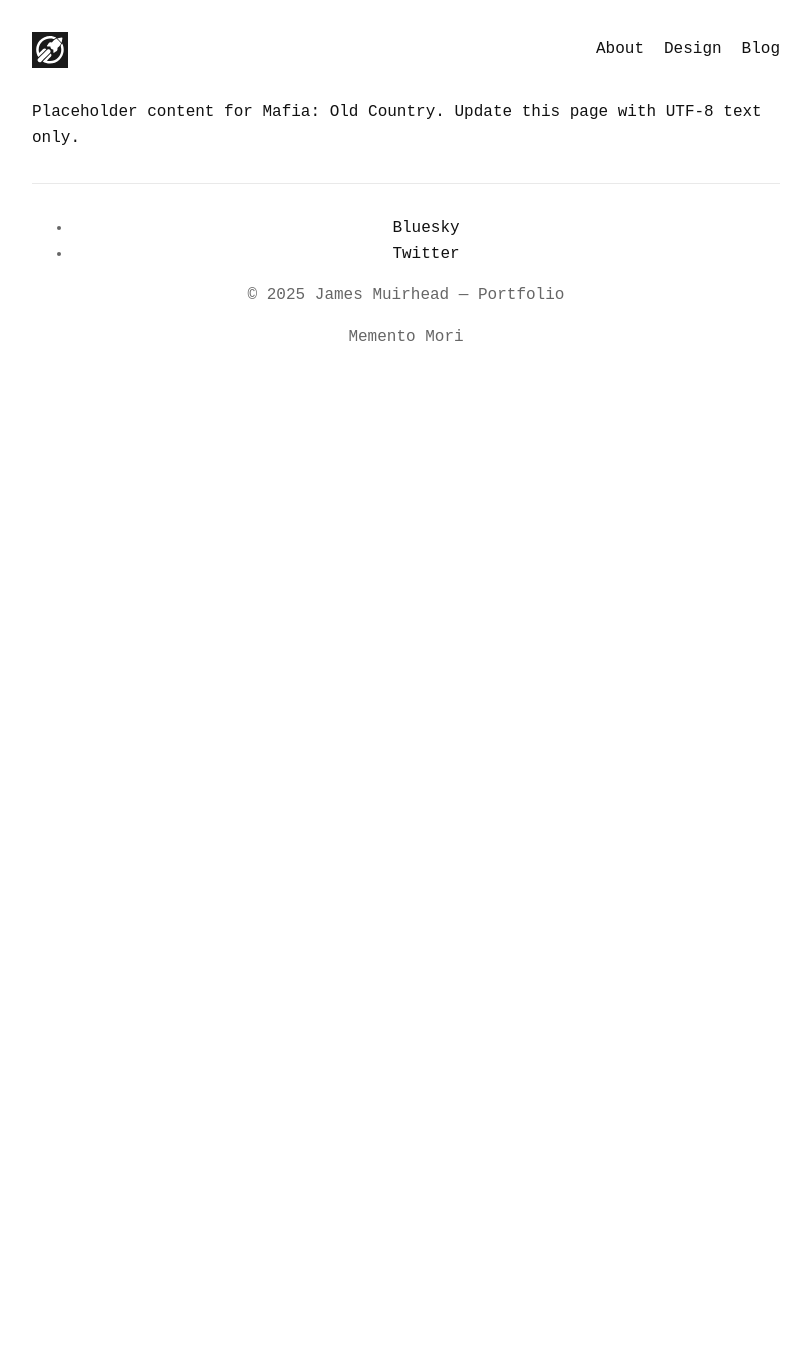
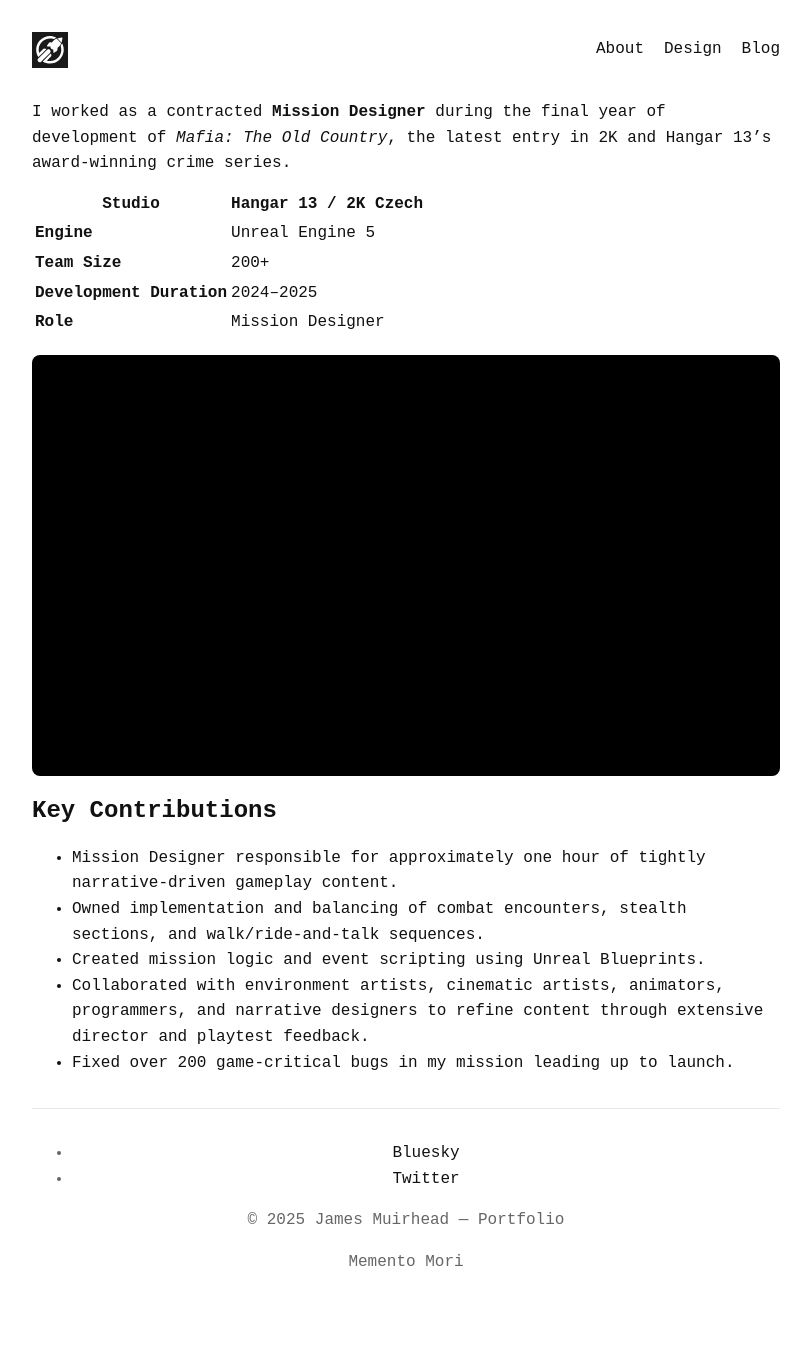
Before and after one commit to JamesMuirhead/portfolio, a Jekyll site: the page built from _projects/mafia-old-country.md, in a window 1280 px wide. Shown: the whole page, without its empty margins (234-1045 px from the left). Built offline with Jekyll 4.4.1, drawn with Linux system fonts in a browser that asks for light colours; before the commit the page ends 900 px from its top, so only the background shows below that.

Commit message:
Update mafia-old-country.md

```diff
--- a/_projects/mafia-old-country.md
+++ b/_projects/mafia-old-country.md
@@ -1,7 +1,26 @@
 ---
-title: Mafia: Old Country
-summary: Coming soon.
-links: []
+title: Mafia: The Old Country
+subtitle: PS5, Xbox Series X/S, PC
+summary: I worked as a contracted Mission Designer during the final year of development of Hangar 13's *Mafia: The Old Country*.
+thumb: /assets/img/projects/mafia/mafia-thumb.png
 ---
 
-Placeholder content for Mafia: Old Country. Update this page with UTF-8 text only.
+I worked as a contracted **Mission Designer** during the final year of development of *Mafia: The Old Country*, the latest entry in 2K and Hangar 13's award-winning crime series.
+{: .lede }
+
+| **Studio** | Hangar 13 / 2K Czech |
+|-------------|----------------------|
+| **Engine** | Unreal Engine 5 |
+| **Team Size** | 200+ |
+| **Development Duration** | 2024&ndash;2025 |
+| **Role** | Mission Designer |
+
+{% include youtube.html id="JlpgAg4vFRg" %}
+
+## Key Contributions
+
+- Mission Designer responsible for approximately one hour of tightly narrative-driven gameplay content.
+- Owned implementation and balancing of combat encounters, stealth sections, and walk/ride-and-talk sequences.
+- Created mission logic and event scripting using Unreal Blueprints.
+- Collaborated with environment artists, cinematic artists, animators, programmers, and narrative designers to refine content through extensive director and playtest feedback.
+- Fixed over 200 game-critical bugs in my mission leading up to launch.
```
